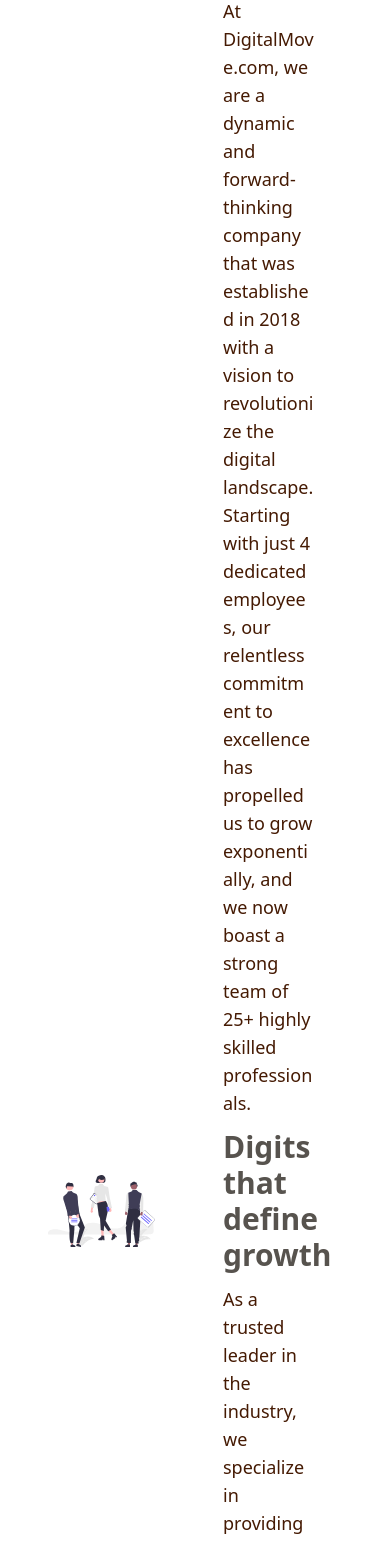
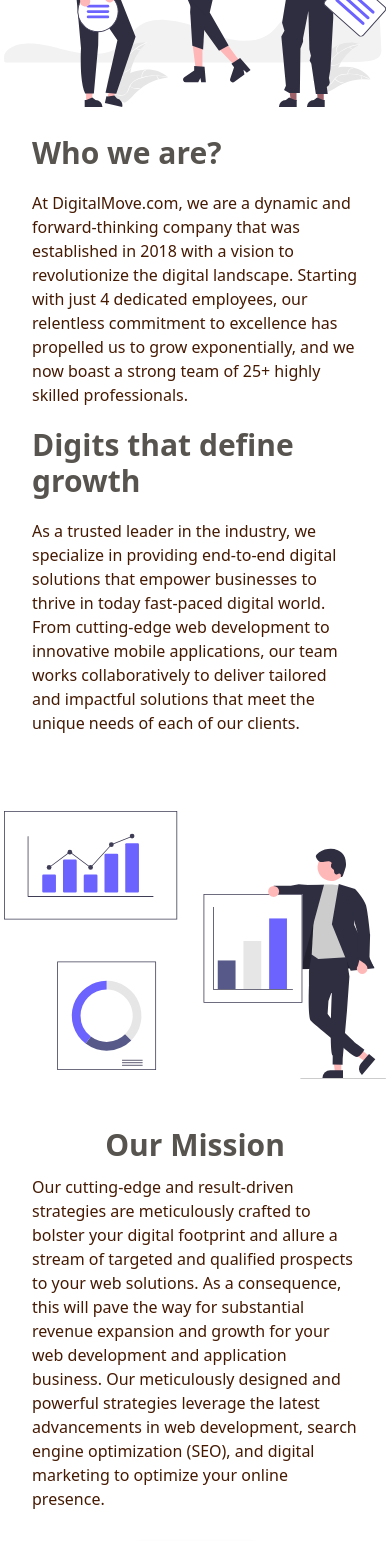
Before and after one commit to sohail9744/digitalMove, a React (Vite) app: page /aboutus in a window 390 px wide. Shown: the part 432-1973 px from the top of the page. Built offline with nearby package versions, Linux system fonts and the light colour scheme; a web font is replaced by a local one.

Commit message:
About us and Contact us responsive completed Tested!

```diff
--- a/src/components/AboutUsPageLayout/About.jsx
+++ b/src/components/AboutUsPageLayout/About.jsx
@@ -12,17 +12,17 @@
       <main>
         <Banner text="About US" />
         <main className="border-t bg-white border-stone-300 flex justify-center items-center">
-          <section className="my-6 px-12 flex justify-start items-center w-full">
+          <section className="my-6 lg:px-12 sm:px-1 flex justify-start items-center w-full">
             <div className="flex w-full gap-8 flex-col justify-start items-start">
-              <div className="flex justify-around gap-10 items-center">
-                <div className="w-6/12">
+              <div className="flex lg:flex-row sm:flex-col justify-around lg:gap-10 sm:gap-0 items-center">
+                <div className="lg:w-6/12 sm:w-full">
                   <img src={team} alt="not found" />
                 </div>
-                <div className="flex gap-3 w-6/12 flex-col text-black p-7 rounded-md">
+                <div className="flex lg:gap-3 sm:gap-5 lg:w-6/12 sm:w-full flex-col text-black p-7 rounded-md">
                   <h2 className="font-semibold text-3xl text-stone-600">
                     Who we are?
                   </h2>
-                  <p className="break-words larger-text text-lg justify-start text-amber-950 items-center font-sans">
+                  <p className="break-words larger-text lg:text-lg sm:text-md justify-start text-amber-950 items-center font-sans">
                     At DigitalMove.com, we are a dynamic and forward-thinking
                     company that was established in 2018 with a vision to
                     revolutionize the digital landscape. Starting with just 4
@@ -33,7 +33,7 @@
                   <h2 className="font-semibold text-3xl text-stone-600">
                     Digits that define growth
                   </h2>
-                  <p className="break-words larger-text w-full text-lg justify-start text-amber-950 items-center font-sans">
+                  <p className="break-words larger-text w-full lg:text-lg sm:text-md justify-start text-amber-950 items-center font-sans">
                     As a trusted leader in the industry, we specialize in
                     providing end-to-end digital solutions that empower
                     businesses to thrive in today fast-paced digital world. From
@@ -48,14 +48,14 @@
           </section>
         </main>
         <main className="bg-white flex justify-center items-center">
-          <section className="my-6 px-12 flex justify-start items-center w-full">
+          <section className="my-6 lg:px-12 sm:px-1 flex justify-start items-center w-full">
             <div className="flex w-full gap-8 flex-col justify-start items-start">
-              <div className="flex justify-around gap-10 items-center">
-                <div className="flex justify-between items-center gap-3 w-6/12 flex-col text-black p-7 rounded-md">
+              <div className="flex lg:flex-row sm:flex-col-reverse justify-around sm:gap-5 lg:gap-10 items-center">
+                <div className="flex justify-between items-center gap-3 sm:w-full lg:w-6/12 flex-col text-black p-7 rounded-md">
                   <h2 className="font-semibold text-3xl text-stone-600">
                     Our Mission
                   </h2>
-                  <p className="break-words mb-5 larger-text w-full text-lg text-amber-950 font-sans">
+                  <p className="break-words mb-5 larger-text w-full lg:text-lg sm:text-md text-amber-950 font-sans">
                     Our cutting-edge and result-driven strategies are
                     meticulously crafted to bolster your digital footprint and
                     allure a stream of targeted and qualified prospects to your
@@ -67,13 +67,13 @@
                     (SEO), and digital marketing to optimize your online
                     presence.
                   </p>
-                  <div className="w-full flex justify-start items-start">
+                  <div className="w-full flex justify-center items-center">
                     <Link to={"/contactus"}>
                       <Button variant="contained">Contact Us</Button>
                     </Link>
                   </div>
                 </div>
-                <div className="w-6/12">
+                <div className="lg:w-6/12 sm:w-full">
                   <img src={marketing} alt="not found" />
                 </div>
               </div>
--- a/src/components/ServiceandSupport/Contact.jsx
+++ b/src/components/ServiceandSupport/Contact.jsx
@@ -9,12 +9,12 @@
       <NavBar />
       <main>
         <Banner text="Contact Us" />
-        <section className="flex flex-col gap-10 my-16">
-          <div className="flex flex-col gap-3 justify-center items-center">
-            <h2 className="text-4xl font-popins font-bold text-stone-800 opacity-80">
+        <section className="flex flex-col lg:gap-10 sm:gap-0 my-16">
+          <div className="flex flex-col gap-3 lg:p-0 sm:p-5 justify-center items-center">
+            <h2 className="text-4xl font-popins font-bold text-stone-800 opacity-80 sm:text-center">
               Questions? Let's Talk
             </h2>
-            <p className="w-6/12 font-popins text-center">
+            <p className="lg:w-6/12 sm:w-full font-popins text-center">
               Want to learn more about DigitalM0ve, get a quote, or speak with an
               expert? Let us know what you are looking for and we’ll get back to
               you right away
--- a/src/components/ServiceandSupport/form.jsx
+++ b/src/components/ServiceandSupport/form.jsx
@@ -4,8 +4,8 @@
 export default function ContactForm() {
   return (
     <>
-      <main className="flex justify-around">
-        <section className="flex flex-col gap-6 w-6/12">
+      <main className="flex lg:flex-row sm:flex-col justify-around">
+        <section className="flex flex-col gap-6 sm:w-full lg:p-0 sm:p-6 lg:w-6/12">
           <h2 className="text-3xl font-popins font-bold text-stone-800 opacity-80">
             Leave your Message
           </h2>
@@ -58,7 +58,7 @@
             </Button>
           </div>
         </section>
-        <section>
+        <section className="sm:px-5 sm:pt-8 lg:pt-0" >
           <h2 className="text-3xl font-popins font-bold text-stone-800 opacity-80">
             Get in touch
           </h2>
```
